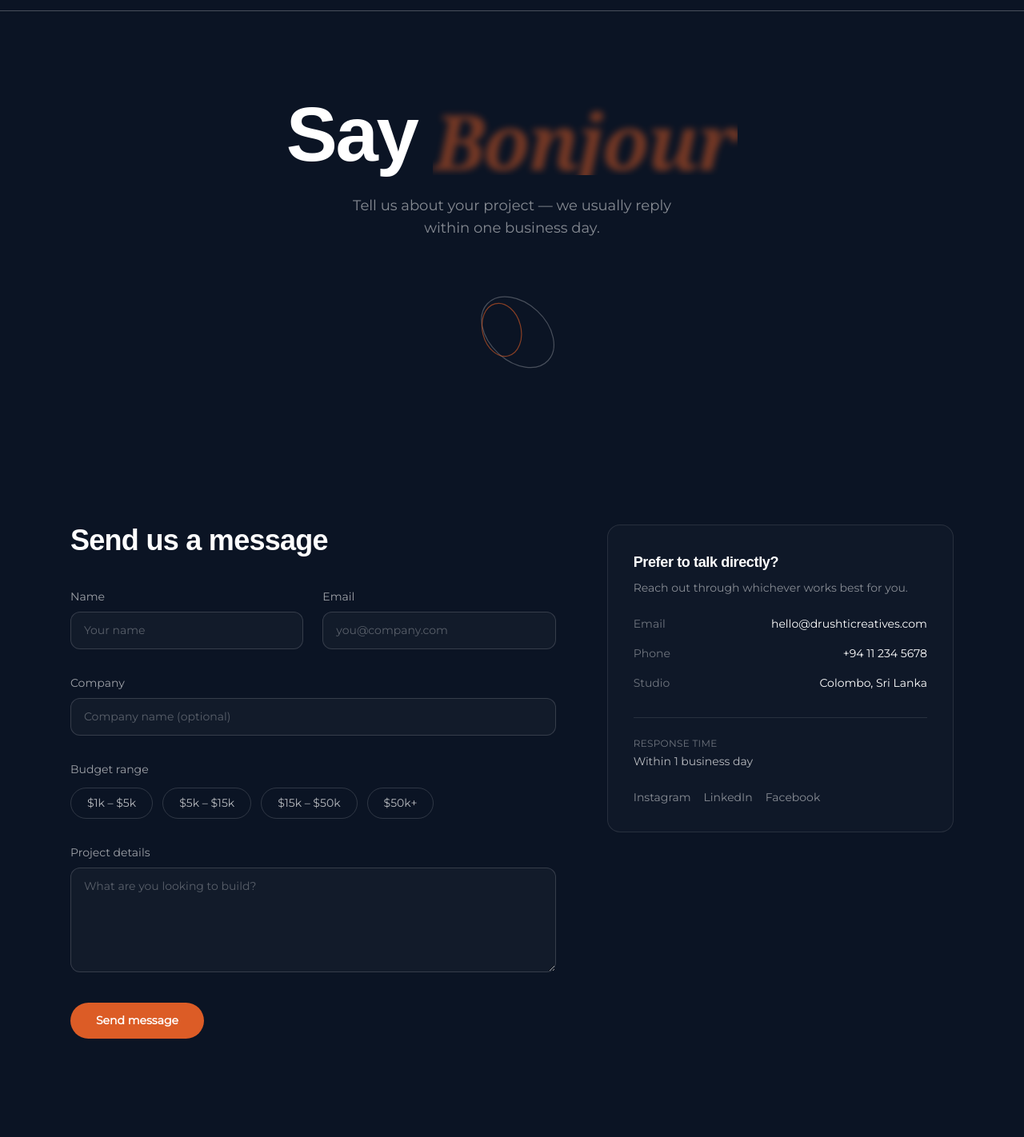
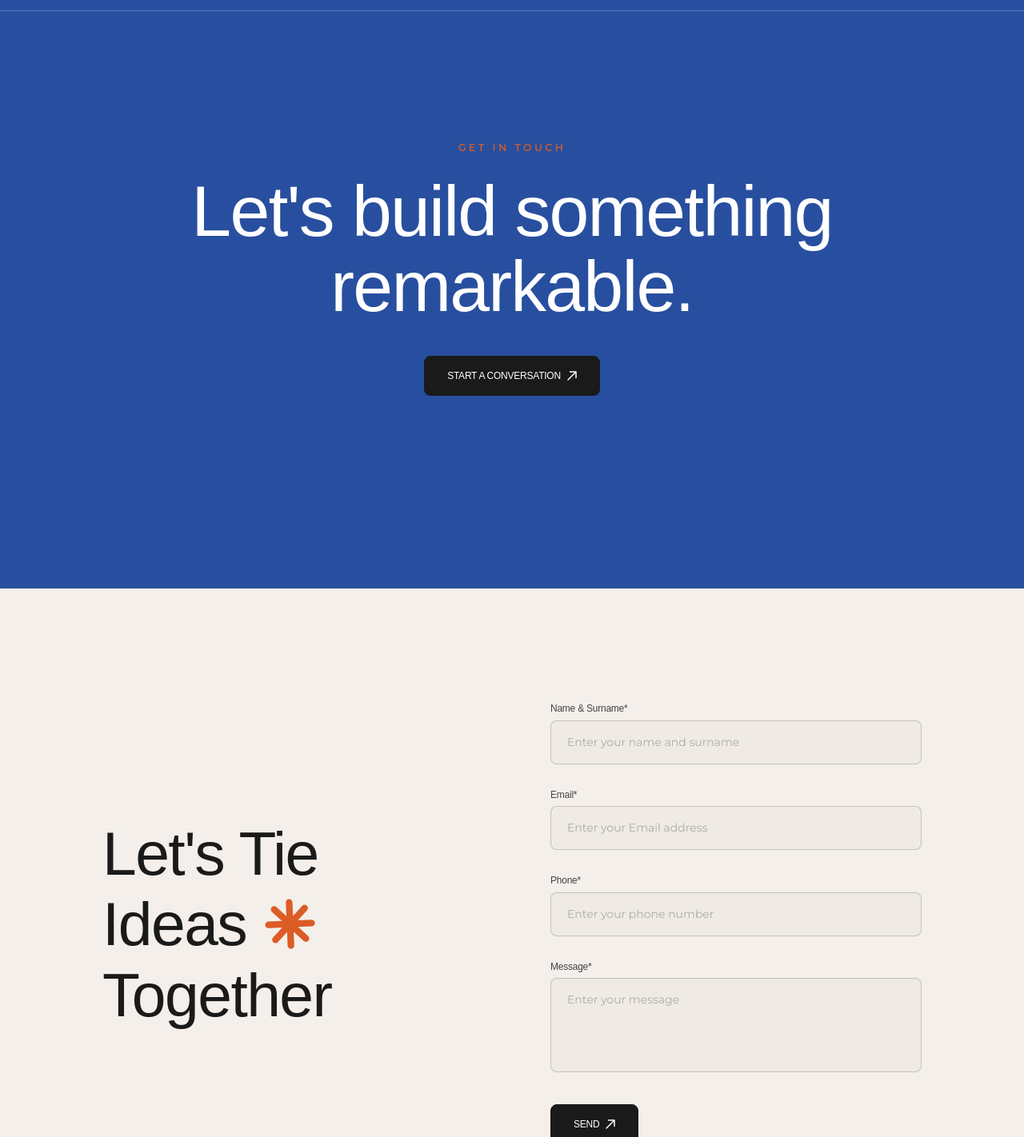
Before and after one commit to TezzeractTeams/Drushti-creatives, a Next.js app: page /contact in a window 1280 px wide. Shown: the part 64-1486 px from the top of the page at 80% size. Built offline with nearby package versions, Linux system fonts and the light colour scheme; a web font is replaced by a local one.

Commit message:
updated code

```diff
--- a/src/app/about/page.tsx
+++ b/src/app/about/page.tsx
@@ -1,9 +1,9 @@
 import type { Metadata } from "next";
-import AboutHero from "@/sections/AboutHero";
 import TeamSection from "@/sections/TeamSection";
 import AboutDrushti from "@/sections/AboutDrushti";
 import AboutTextReveal from "@/sections/AboutTextReveal";
 import WhyWeExist from "@/sections/WhyWeExist";
+import Faq from "@/sections/Faq";
 
 export const metadata: Metadata = {
   title: "About | Drushti Creatives",
@@ -18,6 +18,7 @@ export default function AboutPage() {
       <AboutTextReveal />
       <AboutDrushti />
       <WhyWeExist />
+      <Faq />
     </main>
   );
 }
--- a/src/app/contact/page.tsx
+++ b/src/app/contact/page.tsx
@@ -1,311 +1,247 @@
 "use client";
 
-import { useEffect, useState, useRef, FormEvent } from "react";
-import { AnimatePresence, motion, useReducedMotion } from "framer-motion";
+import { useState, FormEvent } from "react";
+import { motion } from "framer-motion";
+import PillButton from "@/components/PillButton";
 
-/**
- * Drushti Creatives — Contact Page
- * Drop-in as: app/contact/page.tsx
- *
- * Assumes your global <Header /> already renders above this (nav is not
- * duplicated here). Brand colors pulled from the Drushti palette:
- * Primary #284F9F · Accent #DC5C26 · Green #77C26B · Light Blue #257FC2 · Gold #E0B624
- */
+const EASE = [0.22, 1, 0.36, 1] as const;
 
-const GREETINGS = ["Hello", "Ayubowan", "Howzit", "Bonjour", "Namaste", "Hola"];
-
-const BUDGETS = ["$1k – $5k", "$5k – $15k", "$15k – $50k", "$50k+"];
-
-export default function ContactPage() {
+function ArrowIcon() {
   return (
-    <main className="bg-[#0B1424] text-white">
-      <ContactHero />
-      <ContactFormSection />
-    </main>
+    <svg width="12" height="12" viewBox="0 0 12 12" fill="none" xmlns="http://www.w3.org/2000/svg">
+      <path
+        d="M1 11L11 1M11 1H3.5M11 1V8.5"
+        stroke="currentColor"
+        strokeWidth="1.5"
+        strokeLinecap="round"
+        strokeLinejoin="round"
+      />
+    </svg>
   );
 }
 
-/* -------------------------------------------------------------------- */
-/*  Hero — "Say [cycling greeting]" + orbiting rings                    */
-/* -------------------------------------------------------------------- */
-
-function ContactHero() {
-  const [index, setIndex] = useState(0);
-  const prefersReducedMotion = useReducedMotion();
-
-  useEffect(() => {
-    if (prefersReducedMotion) return;
-    const id = setInterval(() => {
-      setIndex((i) => (i + 1) % GREETINGS.length);
-    }, 1800);
-    return () => clearInterval(id);
-  }, [prefersReducedMotion]);
-
-  return (
-    <section className="relative flex min-h-[90vh] flex-col items-center justify-center overflow-hidden px-6 text-center">
-      <h1 className="flex flex-wrap items-baseline justify-center gap-x-5 text-6xl font-extrabold tracking-tight sm:text-7xl md:text-8xl">
-        <span className="text-white">Say</span>
-        <span className="relative inline-flex h-[1.15em] min-w-[6ch] items-center justify-start overflow-hidden align-baseline">
-          <AnimatePresence mode="wait">
-            <motion.span
-              key={GREETINGS[index]}
-              initial={
-                prefersReducedMotion
-                  ? { opacity: 0 }
-                  : { opacity: 0, y: 24, filter: "blur(8px)" }
-              }
-              animate={
-                prefersReducedMotion
-                  ? { opacity: 1 }
-                  : { opacity: 1, y: 0, filter: "blur(0px)" }
-              }
-              exit={
-                prefersReducedMotion
-                  ? { opacity: 0 }
-                  : { opacity: 0, y: -24, filter: "blur(8px)" }
-              }
-              transition={{ duration: 0.5, ease: [0.16, 1, 0.3, 1] }}
-              className="whitespace-nowrap font-serif italic text-[#DC5C26]"
-            >
-              {GREETINGS[index]}
-            </motion.span>
-          </AnimatePresence>
-        </span>
-      </h1>
-
-      <p className="mt-6 max-w-md text-base text-white/50 sm:text-lg">
-        Tell us about your project — we usually reply within one business day.
-      </p>
-
-      <OrbitDecoration className="mt-14" reducedMotion={!!prefersReducedMotion} />
-    </section>
-  );
-}
-
-function OrbitDecoration({
-  className = "",
-  reducedMotion,
-}: {
-  className?: string;
-  reducedMotion: boolean;
-}) {
-  return (
-    <div className={`relative h-32 w-32 ${className}`} aria-hidden="true">
-      <motion.svg
-        viewBox="0 0 160 160"
-        className="absolute inset-0 h-full w-full"
-        animate={reducedMotion ? undefined : { rotate: 360 }}
-        transition={
-          reducedMotion
-            ? undefined
-            : { duration: 14, repeat: Infinity, ease: "linear" }
-        }
-      >
-        <ellipse
-          cx="70"
-          cy="80"
-          rx="45"
-          ry="65"
-          fill="none"
-          stroke="rgba(255,255,255,0.25)"
-          strokeWidth="1.5"
-          transform="rotate(-20 70 80)"
-        />
-      </motion.svg>
-      <motion.svg
-        viewBox="0 0 160 160"
-        className="absolute inset-0 h-full w-full"
-        animate={reducedMotion ? undefined : { rotate: -360 }}
-        transition={
-          reducedMotion
-            ? undefined
-            : { duration: 18, repeat: Infinity, ease: "linear" }
-        }
-      >
-        <ellipse
-          cx="95"
-          cy="70"
-          rx="42"
-          ry="30"
-          fill="none"
-          stroke="rgba(220,92,38,0.6)"
-          strokeWidth="1.5"
-          transform="rotate(15 95 70)"
-        />
-      </motion.svg>
-    </div>
-  );
-}
-
-/* -------------------------------------------------------------------- */
-/*  Form section                                                        */
-/* -------------------------------------------------------------------- */
-
-function ContactFormSection() {
-  const [budget, setBudget] = useState<string | null>(null);
+export default function ContactPage() {
   const [status, setStatus] = useState<"idle" | "sent">("idle");
+  const [formData, setFormData] = useState({
+    name: "",
+    email: "",
+    phone: "",
+    message: "",
+  });
 
   function handleSubmit(e: FormEvent<HTMLFormElement>) {
     e.preventDefault();
-    // UI-only for now — wire this to an API route (e.g. /api/contact) later.
     setStatus("sent");
   }
 
   return (
-    <section className="mx-auto grid max-w-6xl gap-16 px-6 pb-32 md:grid-cols-[1.4fr_1fr]">
-      {/* Left: form */}
-      <div>
-        <h2 className="mb-10 text-3xl font-bold sm:text-4xl">
-          Send us a message
+    <main className="w-full bg-[#0B1424]">
+      {/* ── HERO SECTION ───────────────────────────────────────── */}
+      <section className="relative flex min-h-screen items-center justify-center overflow-hidden bg-blue px-6 text-center">
+        <div className="relative z-10 flex flex-col items-center gap-6 max-w-5xl">
+          <motion.p
+            initial={{ opacity: 0, y: 12 }}
+            animate={{ opacity: 1, y: 0 }}
+            transition={{ duration: 0.6, ease: EASE }}
+            className="text-xs font-semibold uppercase tracking-[0.32em] text-orange"
+          >
+            Get in touch
+          </motion.p>
+          <motion.h1
+            initial={{ opacity: 0, y: 20 }}
+            animate={{ opacity: 1, y: 0 }}
+            transition={{ duration: 0.8, delay: 0.1, ease: EASE }}
+            className="font-heading text-[clamp(2.5rem,7vw,6.5rem)] font-bold leading-[0.95] text-white"
+          >
+            Let&apos;s build something remarkable.
+          </motion.h1>
+          <motion.div
+            initial={{ opacity: 0, y: 14 }}
+            animate={{ opacity: 1, y: 0 }}
+            transition={{ duration: 0.6, delay: 0.25, ease: EASE }}
+            className="mt-4"
+          >
+            <PillButton href="#form">Start a conversation</PillButton>
+          </motion.div>
+        </div>
+      </section>
+
+      {/* ── FORM SECTION ───────────────────────────────────────── */}
+      <section id="form" className="bg-[#F4EFEA] text-[#1A1A1A] py-24 lg:py-36 px-6 md:px-12 lg:px-20 xl:px-32 flex flex-col justify-center scroll-mt-20">
+        <div className="mx-auto w-full max-w-7xl">
+          <div className="grid grid-cols-1 lg:grid-cols-2 gap-16 lg:gap-24 items-center">
+
+            {/* Left Column: Heading */}
+            <div className="flex flex-col select-none">
+              <h2 className="font-heading text-display-lg font-bold leading-[0.95] tracking-tighter uppercase text-[#1A1A1A] flex flex-col gap-2">
+                <span>Let&apos;s Tie</span>
+                <span className="flex items-center gap-3 md:gap-5">
+                  Ideas
+                  <motion.svg
+                    viewBox="0 0 100 100"
+                    className="w-[0.9em] h-[0.9em] text-[#DC5C26] fill-current flex-shrink-0"
+                    animate={{ rotate: 360 }}
+                    transition={{ duration: 25, repeat: Infinity, ease: "linear" }}
+                  >
+                    <g transform="translate(50,50)">
+                      {[0, 45, 90, 135, 180, 225, 270, 315].map((angle) => (
+                        <rect
+                          key={angle}
+                          x="-6"
+                          y="-45"
+                          width="12"
+                          height="38"
+                          rx="6"
+                          transform={`rotate(${angle})`}
+                        />
+                      ))}
+                      <circle cx="0" cy="0" r="10" />
+                    </g>
+                  </motion.svg>
+                </span>
+                <span>Together</span>
               </h2>
+            </div>
 
+            {/* Right Column: Form */}
+            <div className="w-full">
               {status === "sent" ? (
-          <div className="rounded-2xl border border-[#77C26B]/30 bg-[#77C26B]/10 p-8">
-            <p className="text-lg font-semibold text-[#77C26B]">
-              Message sent — thank you!
+                <motion.div
+                  initial={{ opacity: 0, y: 10 }}
+                  animate={{ opacity: 1, y: 0 }}
+                  className="border border-[#1A1A1A]/20 rounded-lg p-8 md:p-12 text-center bg-[#EFEAE3]"
+                >
+                  <h3 className="font-heading text-2xl font-bold uppercase tracking-tight mb-4 text-[#1A1A1A]">
+                    Thank You!
+                  </h3>
+                  <p className="font-body text-sm text-[#1A1A1A]/70 max-w-md mx-auto leading-relaxed">
+                    We&apos;ve received your message and will get back to you shortly. Let&apos;s build something great.
                   </p>
-            <p className="mt-2 text-sm text-white/60">
-              We&apos;ll get back to you within one business day.
-            </p>
-          </div>
+                  <button
+                    onClick={() => {
+                      setFormData({ name: "", email: "", phone: "", message: "" });
+                      setStatus("idle");
+                    }}
+                    className="mt-8 font-heading text-xs font-bold uppercase tracking-wider underline underline-offset-4 hover:opacity-75 transition-opacity"
+                  >
+                    Send another message
+                  </button>
+                </motion.div>
               ) : (
-          <form onSubmit={handleSubmit} className="space-y-8">
-            <div className="grid gap-6 sm:grid-cols-2">
-              <Field label="Name" id="name" name="name" placeholder="Your name" required />
-              <Field
-                label="Email"
-                id="email"
-                name="email"
-                type="email"
-                placeholder="you@company.com"
+                <form onSubmit={handleSubmit} className="flex flex-col gap-6 md:gap-8">
+
+                  {/* Name field */}
+                  <div className="flex flex-col gap-2">
+                    <label htmlFor="name" className="font-heading text-xs font-semibold uppercase tracking-wider text-[#1A1A1A]/80">
+                      Name & Surname*
+                    </label>
+                    <input
+                      type="text"
+                      id="name"
                       required
+                      placeholder="Enter your name and surname"
+                      value={formData.name}
+                      onChange={(e) => setFormData({ ...formData, name: e.target.value })}
+                      className="w-full font-body bg-[#EFEAE3] border border-[#1A1A1A]/20 rounded-lg px-5 py-4 text-sm text-[#1A1A1A] placeholder:text-[#1A1A1A]/30 outline-none focus:border-[#1A1A1A]/60 focus:bg-[#EAE5DE] transition-all"
                     />
                   </div>
 
-            <Field
-              label="Company"
-              id="company"
-              name="company"
-              placeholder="Company name (optional)"
-            />
-
-            <div>
-              <span className="mb-3 block text-sm font-medium text-white/60">
-                Budget range
-              </span>
-              <div className="flex flex-wrap gap-3">
-                {BUDGETS.map((b) => {
-                  const active = budget === b;
-                  return (
-                    <button
-                      key={b}
-                      type="button"
-                      onClick={() => setBudget(b)}
-                      className={`rounded-full border px-5 py-2 text-sm font-medium transition-colors ${
-                        active
-                          ? "border-[#DC5C26] bg-[#DC5C26] text-white"
-                          : "border-white/15 bg-transparent text-white/70 hover:border-white/30 hover:text-white"
-                      }`}
-                    >
-                      {b}
-                    </button>
-                  );
-                })}
-              </div>
-            </div>
-
-            <div>
-              <label
-                htmlFor="details"
-                className="mb-2 block text-sm font-medium text-white/60"
-              >
-                Project details
+                  {/* Email field */}
+                  <div className="flex flex-col gap-2">
+                    <label htmlFor="email" className="font-heading text-xs font-semibold uppercase tracking-wider text-[#1A1A1A]/80">
+                      Email*
                     </label>
-              <textarea
-                id="details"
-                name="details"
-                rows={5}
+                    <input
+                      type="email"
+                      id="email"
                       required
-                placeholder="What are you looking to build?"
-                className="w-full rounded-xl border border-white/15 bg-white/[0.03] px-4 py-3 text-white placeholder:text-white/30 outline-none transition-colors focus:border-[#284F9F]"
+                      placeholder="Enter your Email address"
+                      value={formData.email}
+                      onChange={(e) => setFormData({ ...formData, email: e.target.value })}
+                      className="w-full font-body bg-[#EFEAE3] border border-[#1A1A1A]/20 rounded-lg px-5 py-4 text-sm text-[#1A1A1A] placeholder:text-[#1A1A1A]/30 outline-none focus:border-[#1A1A1A]/60 focus:bg-[#EAE5DE] transition-all"
                     />
                   </div>
 
-            <button
+                  {/* Phone field */}
+                  <div className="flex flex-col gap-2">
+                    <label htmlFor="phone" className="font-heading text-xs font-semibold uppercase tracking-wider text-[#1A1A1A]/80">
+                      Phone*
+                    </label>
+                    <input
+                      type="tel"
+                      id="phone"
+                      required
+                      placeholder="Enter your phone number"
+                      value={formData.phone}
+                      onChange={(e) => setFormData({ ...formData, phone: e.target.value })}
+                      className="w-full font-body bg-[#EFEAE3] border border-[#1A1A1A]/20 rounded-lg px-5 py-4 text-sm text-[#1A1A1A] placeholder:text-[#1A1A1A]/30 outline-none focus:border-[#1A1A1A]/60 focus:bg-[#EAE5DE] transition-all"
+                    />
+                  </div>
+
+                  {/* Message field */}
+                  <div className="flex flex-col gap-2">
+                    <label htmlFor="message" className="font-heading text-xs font-semibold uppercase tracking-wider text-[#1A1A1A]/80">
+                      Message*
+                    </label>
+                    <textarea
+                      id="message"
+                      required
+                      rows={4}
+                      placeholder="Enter your message"
+                      value={formData.message}
+                      onChange={(e) => setFormData({ ...formData, message: e.target.value })}
+                      className="w-full font-body bg-[#EFEAE3] border border-[#1A1A1A]/20 rounded-lg px-5 py-4 text-sm text-[#1A1A1A] placeholder:text-[#1A1A1A]/30 outline-none focus:border-[#1A1A1A]/60 focus:bg-[#EAE5DE] transition-all resize-none"
+                    />
+                  </div>
+
+                  {/* Submit button (Matching PillButton design and animations) */}
+                  <div className="pt-2">
+                    <motion.button
                       type="submit"
-              className="rounded-full bg-[#DC5C26] px-8 py-3 text-sm font-semibold text-white transition-transform hover:scale-[1.02] active:scale-[0.98]"
+                      initial="rest"
+                      whileHover="hover"
+                      animate="rest"
+                      variants={{
+                        rest: {
+                          backgroundColor: "rgb(26, 26, 26)",
+                          color: "rgb(255, 255, 255)",
+                          borderColor: "rgb(26, 26, 26)",
+                        },
+                        hover: {
+                          backgroundColor: "rgb(40, 79, 159)",
+                          color: "rgb(255, 255, 255)",
+                          borderColor: "rgb(40, 79, 159)",
+                        },
+                      }}
+                      transition={{ duration: 0.55, ease: EASE }}
+                      className="font-heading inline-flex items-center rounded-lg px-7 py-3.5 text-xs leading-5 !uppercase border border-transparent"
                     >
-              Send message
-            </button>
+                      <span className="relative h-5 overflow-hidden">
+                        <motion.span
+                          className="flex flex-col"
+                          variants={{ rest: { y: "0%" }, hover: { y: "-50%" } }}
+                          transition={{ duration: 0.4, ease: EASE }}
+                        >
+                          <span className="flex h-5 items-center gap-2 leading-5">
+                            SEND
+                            <ArrowIcon />
+                          </span>
+                          <span className="flex h-5 items-center gap-2 leading-5">
+                            SEND
+                            <ArrowIcon />
+                          </span>
+                        </motion.span>
+                      </span>
+                    </motion.button>
+                  </div>
+
                 </form>
               )}
             </div>
 
-      {/* Right: direct contact panel */}
-      <aside className="h-fit rounded-2xl border border-white/10 bg-white/[0.02] p-8">
-        <h3 className="text-lg font-semibold">Prefer to talk directly?</h3>
-        <p className="mt-2 text-sm text-white/50">
-          Reach out through whichever works best for you.
-        </p>
-
-        <div className="mt-6 space-y-4 text-sm">
-          <ContactRow label="Email" value="hello@drushticreatives.com" />
-          <ContactRow label="Phone" value="+94 11 234 5678" />
-          <ContactRow label="Studio" value="Colombo, Sri Lanka" />
           </div>
-
-        <div className="mt-8 border-t border-white/10 pt-6">
-          <p className="text-xs uppercase tracking-wide text-white/40">
-            Response time
-          </p>
-          <p className="mt-1 text-sm text-white/70">
-            Within 1 business day
-          </p>
         </div>
-
-        <div className="mt-6 flex gap-4">
-          {["Instagram", "LinkedIn", "Facebook"].map((social) => (
-            <a
-              key={social}
-              href="#"
-              className="text-sm text-white/50 underline-offset-4 hover:text-[#DC5C26] hover:underline"
-            >
-              {social}
-            </a>
-          ))}
-        </div>
-      </aside>
       </section>
+    </main>
   );
 }
-
-function Field({
-  label,
-  id,
-  ...props
-}: {
-  label: string;
-  id: string;
-} & React.InputHTMLAttributes<HTMLInputElement>) {
-  return (
-    <div>
-      <label htmlFor={id} className="mb-2 block text-sm font-medium text-white/60">
-        {label}
-      </label>
-      <input
-        id={id}
-        className="w-full rounded-xl border border-white/15 bg-white/[0.03] px-4 py-3 text-white placeholder:text-white/30 outline-none transition-colors focus:border-[#284F9F]"
-        {...props}
-      />
-    </div>
-  );
-}
-
-function ContactRow({ label, value }: { label: string; value: string }) {
-  return (
-    <div className="flex items-center justify-between">
-      <span className="text-white/40">{label}</span>
-      <span className="font-medium text-white">{value}</span>
-    </div>
-  );
-}
--- a/src/app/page.tsx
+++ b/src/app/page.tsx
@@ -4,6 +4,7 @@ import FeaturedWork from "@/sections/FeaturedWork";
 import ClientAboutCurtain from "@/sections/ClientAboutCurtain";
 import WorkProcess from "@/sections/WorkProcess";
 import Testimonials from "@/sections/Testimonials";
+import Faq from "@/sections/Faq";
 
 export default function Home() {
   return (
@@ -14,6 +15,7 @@ export default function Home() {
       <WorkProcess />
       <FeaturedWork />
       <Testimonials />
+      <Faq />
     </main>
   );
 }
--- a/src/components/Header.tsx
+++ b/src/components/Header.tsx
@@ -56,9 +56,7 @@ export default function Header() {
     <motion.header
       animate={{ y: hidden ? "-100%" : "0%" }}
       transition={{ duration: 0.4, ease: EASE }}
-      // Transparent at the top of the page, solid once scrolled — the
-      // color itself cross-fades via the transition-colors class below.
-      className={`fixed inset-x-0 top-0 z-20 border-b border-white/25 transition-colors duration-300 ${scrolled ? "bg-blue" : "bg-transparent"
+      className={`fixed inset-x-0 top-0 z-40 border-b border-white/25 transition-colors duration-300 ${scrolled ? "bg-blue" : "bg-transparent"
         }`}
     >
       <Container className="flex items-center justify-between py-0">
--- a/src/sections/AboutDrushti.tsx
+++ b/src/sections/AboutDrushti.tsx
@@ -12,7 +12,7 @@ type AboutDrushtiProps = {
 
 export default function AboutDrushti({ contentFadeOpacity }: AboutDrushtiProps) {
     return (
-        <section className="sticky top-0 z-0 flex min-h-[80vh] flex-col justify-center bg-white py-28">
+        <section className="relative flex min-h-[80vh] flex-col justify-center bg-white py-28">
             <Container>
                 <motion.div style={contentFadeOpacity ? { opacity: contentFadeOpacity } : undefined}>
                     <motion.div
```
Also changed, not shown: src/data/faq.ts (added, +30 -0 lines), src/sections/Faq.tsx (added, +119 -0 lines), src/sections/TeamSection.tsx (+5 -5 lines). Lines whose indentation alone changed are shown as unchanged.
